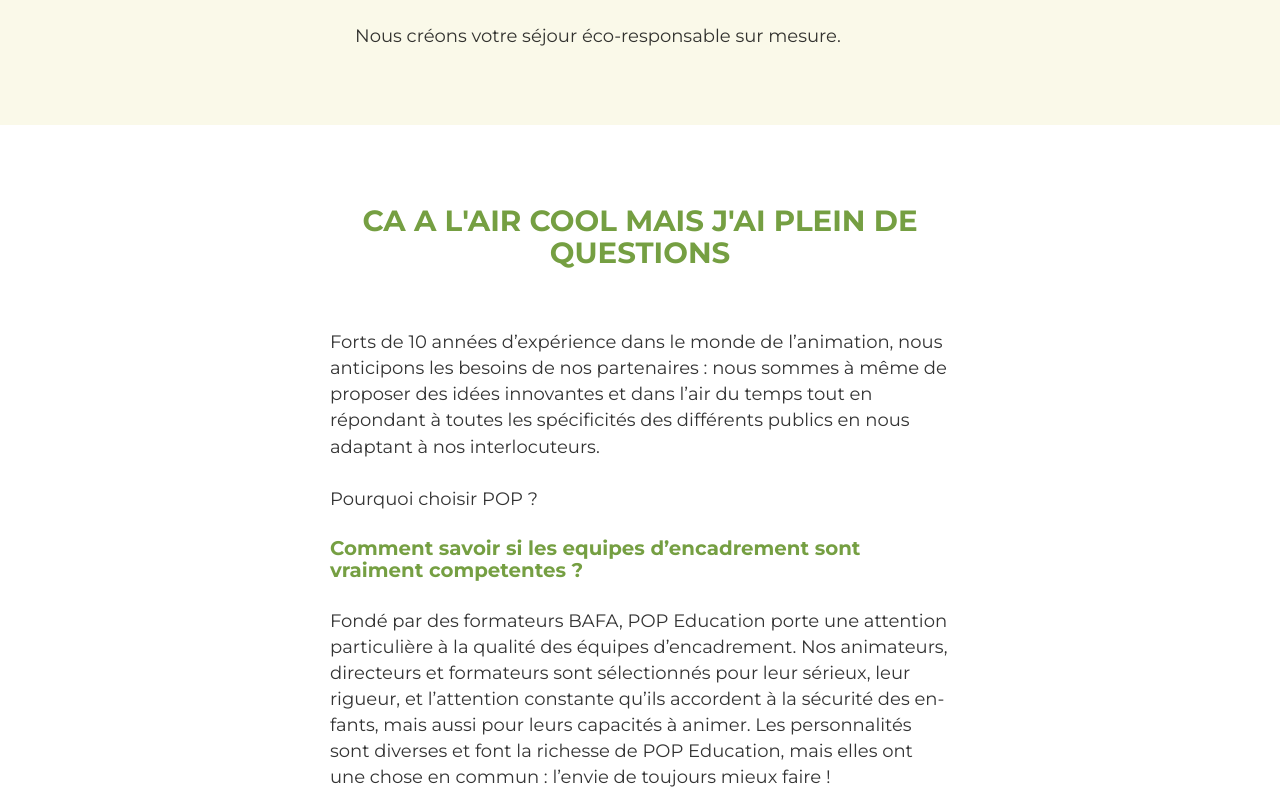
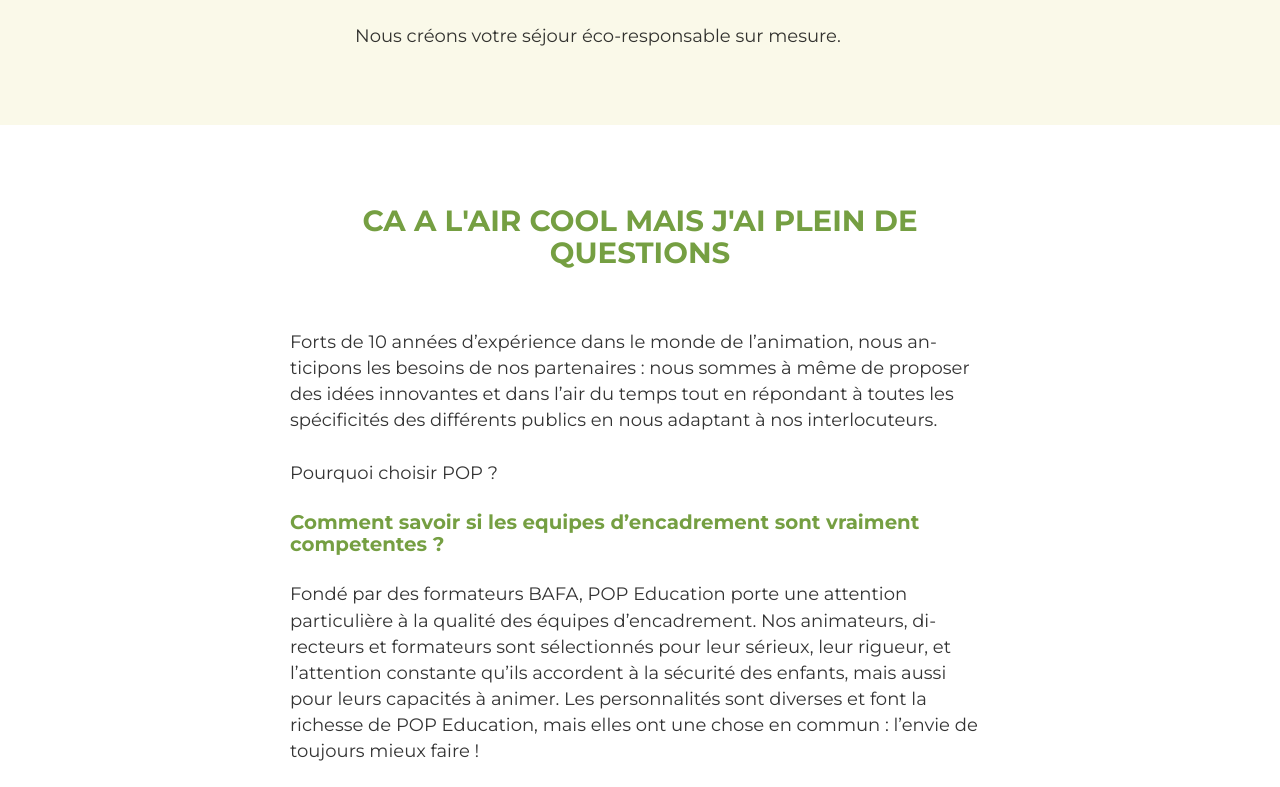
Before and after one commit to bouplusbou/pop-education, a Gatsby site: page / in a window 1280 px wide. Shown: the part 5165-5952 px from the top of the page. Built offline with nearby package versions, Linux system fonts and the light colour scheme; Gatsby itself is replaced by a stand-in of ours.

Commit message:
remove padding faq

```diff
--- a/src/pages/main.module.scss
+++ b/src/pages/main.module.scss
@@ -196,7 +196,7 @@
 }
 
 .faqSection {
-    padding: 50px 5em;
+    padding: 50px;
     max-width: 800px;
     margin: 0 auto;
 }
```
